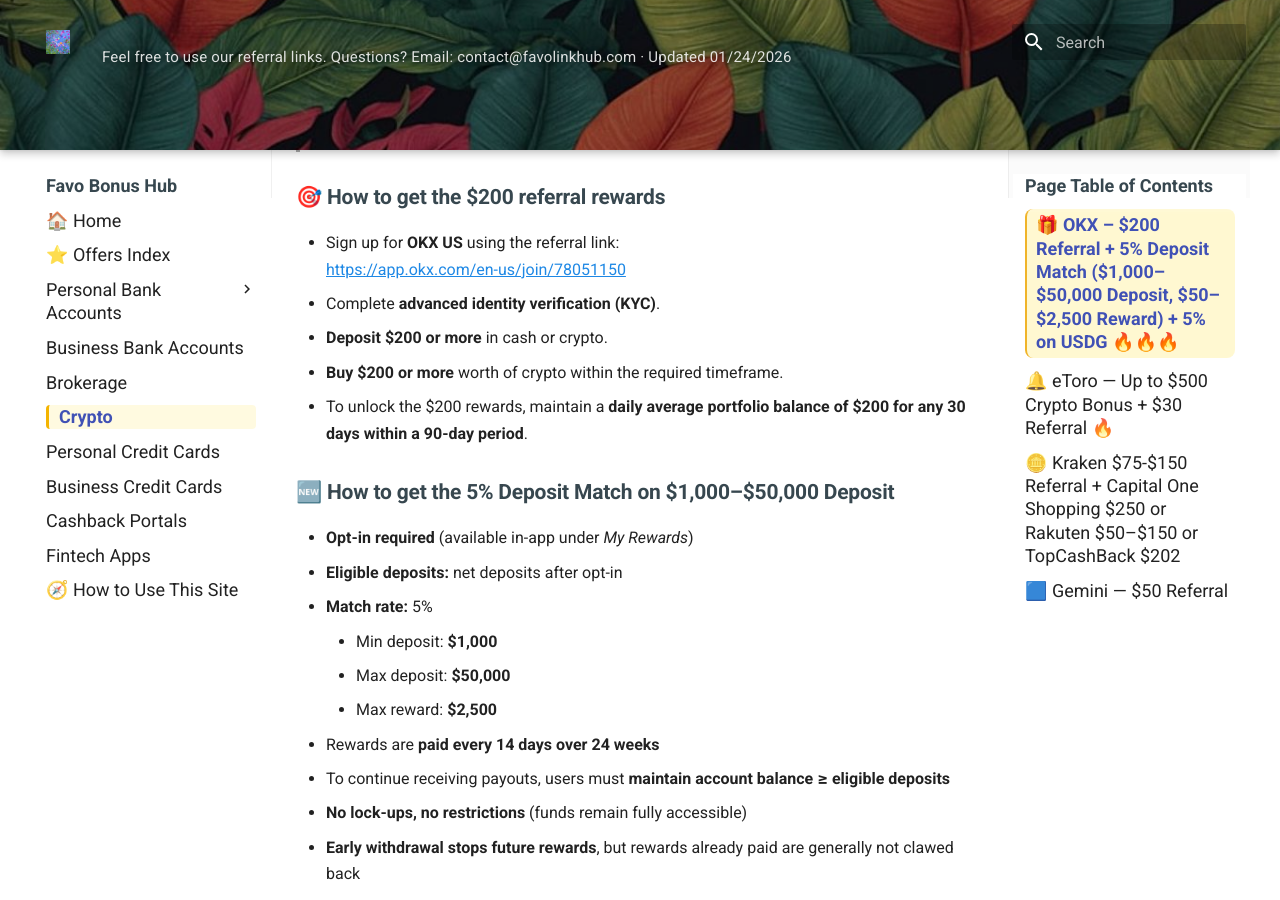
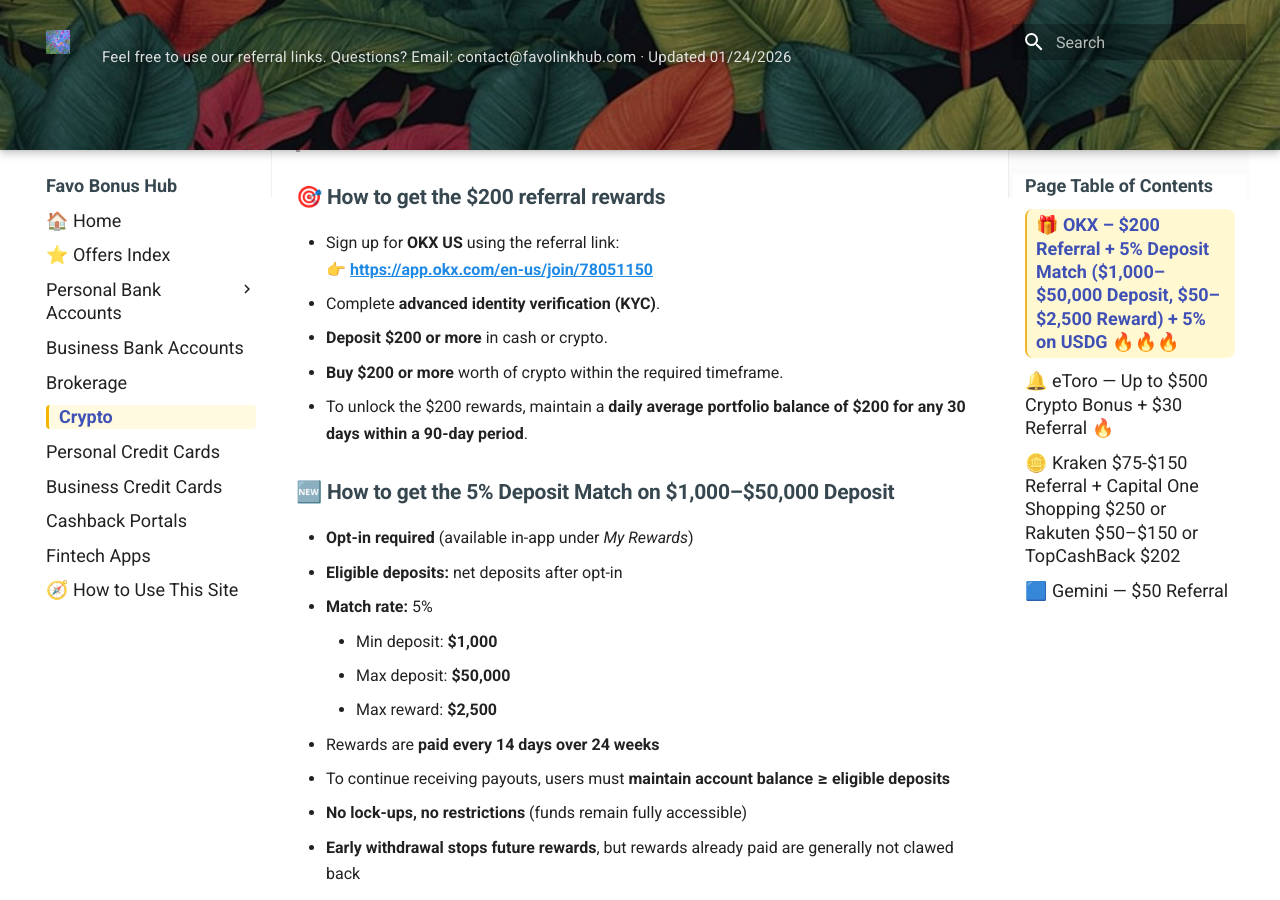
Before and after one commit to whispersofzephyr/favolinkhub-site, an MkDocs documentation site: the page built from docs/crypto.md, in a window 1280 px wide and 900 px high, scrolled down 695 px. Built offline with MkDocs 1.6.1 and Material for MkDocs 9.7.7, drawn with Linux system fonts in a browser that asks for light colours.

```diff
--- a/docs/crypto.md
+++ b/docs/crypto.md
@@ -18,7 +18,7 @@
 ### 🎯 How to get the **$200 referral rewards**
 
 - Sign up for **OKX US** using the referral link:
-  [https://app.okx.com/en-us/join/78051150](https://app.okx.com/en-us/join/78051150)
+  👉 [**https://app.okx.com/en-us/join/78051150**](https://app.okx.com/en-us/join/78051150)
 - Complete **advanced identity verification (KYC)**.
 - **Deposit $200 or more** in cash or crypto.
 - **Buy $200 or more** worth of crypto within the required timeframe.
```
